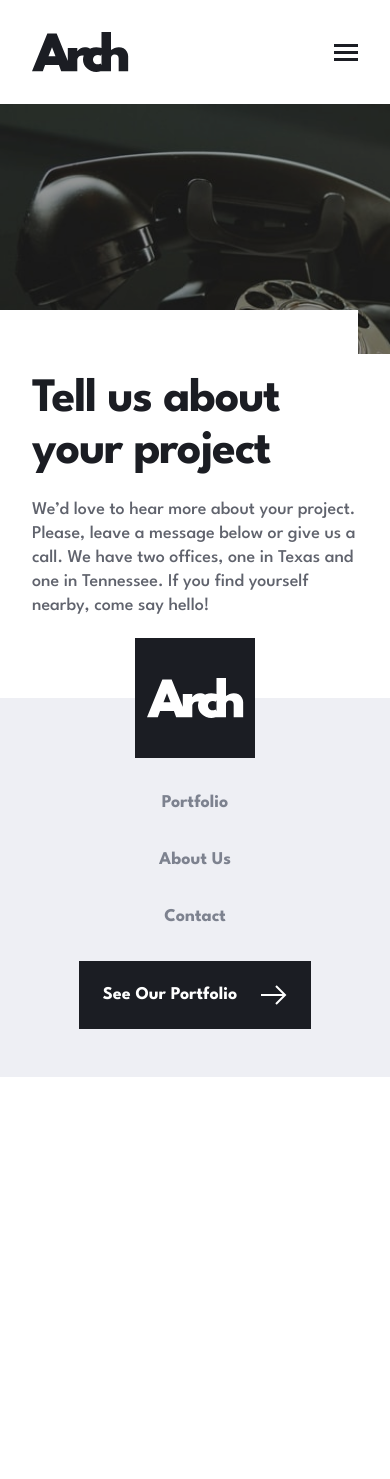
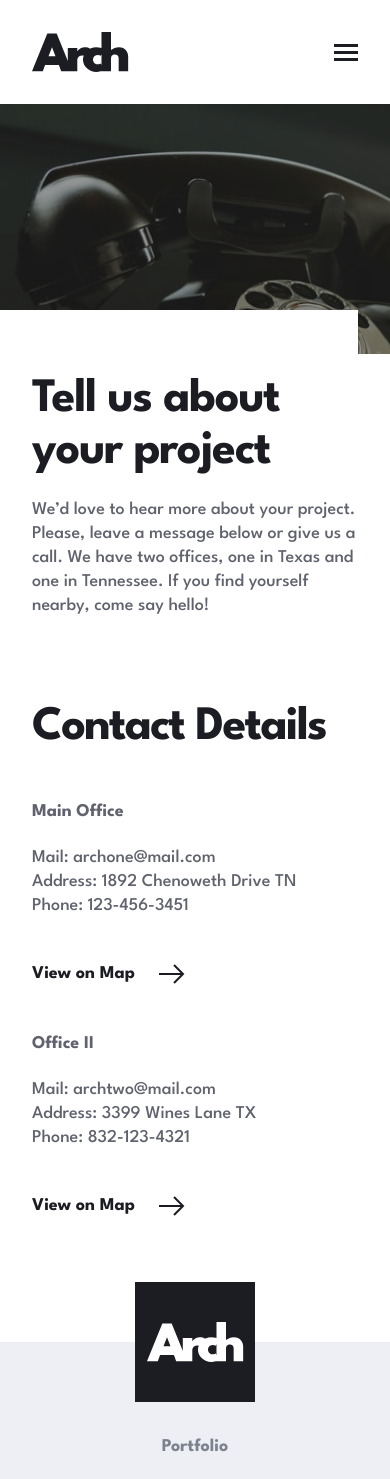
Before and after one commit to David-Henery4/Arch-Studio-website, a React (Vite) app: page /contact in a window 390 px wide. Shown: the top 1479 px of the page. Before the commit the page ends 1077 px from the top, so only its background shows below. Built offline with nearby package versions, Linux system fonts and the light colour scheme.

Commit message:
basic-contact-details-responsive

```diff
--- a/src/components/contact/ContactDetails.jsx
+++ b/src/components/contact/ContactDetails.jsx
@@ -1,19 +1,39 @@
 import contactDetails from "../../miscData/contactDetails"
+import {ArrowIcon} from "../../assets/icons"
 
 const ContactDetails = () => {
   return (
-    <section className="col-start-2 col-end-12">
-      <h3>Contact Details</h3>
-      <div>
-        <div>
-          <div>
-
-          </div>
-          <p></p>
-        </div>
+    <section className="w-full col-start-2 col-end-12 flex flex-col justify-start items-start gap-10 py-16 lap:flex-row desk:gap-36">
+      <h3 className="font-bold text-lrgHeadingMob leading-lrgHeadingMob tracking-lrgMedHeadingMob max-w-[300px] smTab:text-medHeading smTab:leading-medHeading smTab:tracking-lrgMedHeading">
+        Contact Details
+      </h3>
+      <div className="w-full flex flex-col gap-10 justify-center items-start lap:flex-row lap:h-full lap:justify-start desk:gap-24">
+        {contactDetails.map((contact) => {
+          return (
+            <div
+              key={contact?.id}
+              className="w-full flex flex-col gap-11 justify-center items-start smTab:flex-row smTab:justify-between smTab:items-end lap:flex-col lap:items-start lap:h-full lap:w-auto"
+            >
+              <div className="grid gap-4 text-bodyText text-darkGrey smTab:flex-1">
+                <h4 className="font-bold leading-9">{contact?.name}</h4>
+                <div className="font-medium leading-bodyText">
+                  <p>Mail: {contact?.mail}</p>
+                  <p>Address: {contact?.address}</p>
+                  <p>Phone: {contact?.phone}</p>
+                </div>
+              </div>
+              <p className="inline-flex justify-center items-center gap-6 text-bodyText leading-bodyText font-bold smTab:flex-1 smTab:justify-end lap:items-end">
+                View on Map{" "}
+                <span>
+                  <ArrowIcon className="stroke-veryDarkBlue" />
+                </span>
+              </p>
+            </div>
+          );
+        })}
       </div>
     </section>
-  )
+  );
 }
 
 export default ContactDetails
--- a/src/components/index.js
+++ b/src/components/index.js
@@ -22,6 +22,9 @@ import Featured from "./home/Featured";
 import AboutInfo from "./about/AboutInfo";
 import Leaders from "./about/Leaders";
 
+//Contact
+import ContactDetails from "./contact/ContactDetails";
+
 export{
   // REUSED
   PortfolioCTA,
@@ -42,4 +45,6 @@ export{
   // About
   AboutInfo,
   Leaders,
+  // Contact
+  ContactDetails,
 }
--- a/src/pages/Contact.jsx
+++ b/src/pages/Contact.jsx
@@ -1,5 +1,5 @@
 import { useState } from "react"
-import {SubPageHero} from "../components"
+import {SubPageHero, ContactDetails} from "../components"
 import {contactSubHeroData} from "../miscData/subHeroData"
 
 const Contact = () => {
@@ -8,7 +8,7 @@ const Contact = () => {
   return (
     <>
       <SubPageHero {...contactData}/>
-
+      <ContactDetails/>
     </>
   )
 }
```
